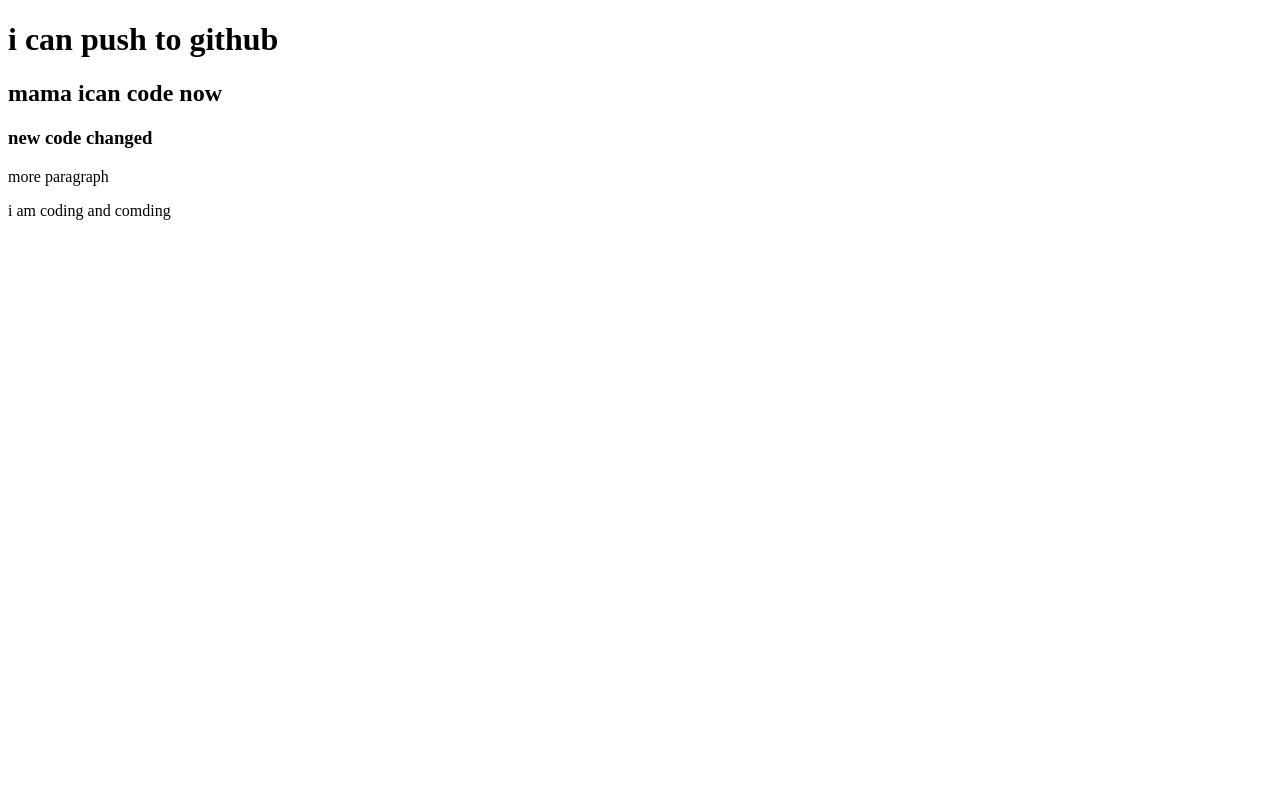
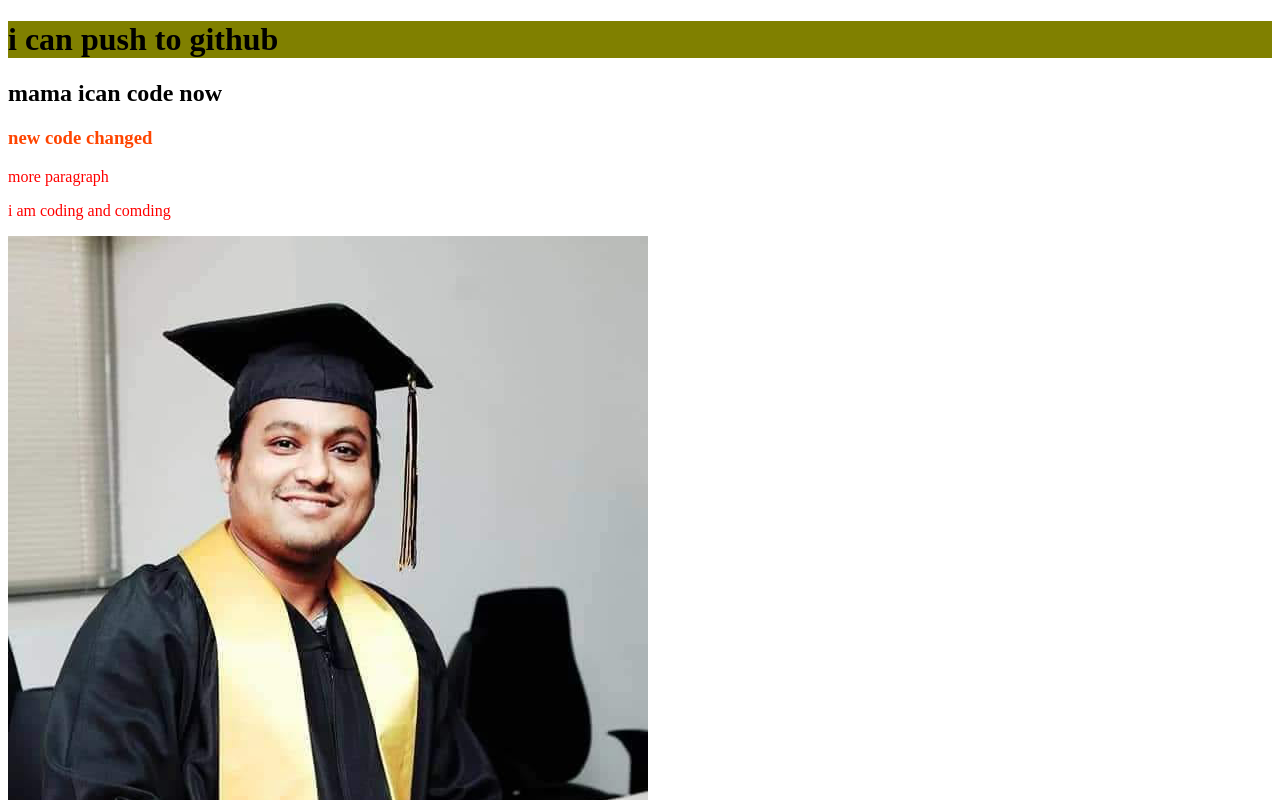
Before and after one commit to Khurshed6661/my-first-repo, a plain HTML site: page index.html in a window 1280 px wide. Shown: the top 800 px of the page. Drawn offline with Linux system fonts and the light colour scheme.

Commit message:
image added

```diff
--- a/index.html
+++ b/index.html
@@ -13,5 +13,7 @@
     <h3>new code changed</h3>
     <p>more paragraph</p>
     <p>i am coding and comding</p>
+    <img src="khurshed_CTG.png" alt="">
+    <img src="khurshed1.png" alt="">
 </body>
 </html>
--- a/style.css
+++ b/style.css
@@ -0,0 +1,9 @@
+p{
+    color: red;
+}
+h1{
+    background-color: olive;
+}
+h3{
+    color: orangered;
+}
```
Also changed, not shown: khurshed2.png (added), khurshed_CTG.png (added), 1 other file.
